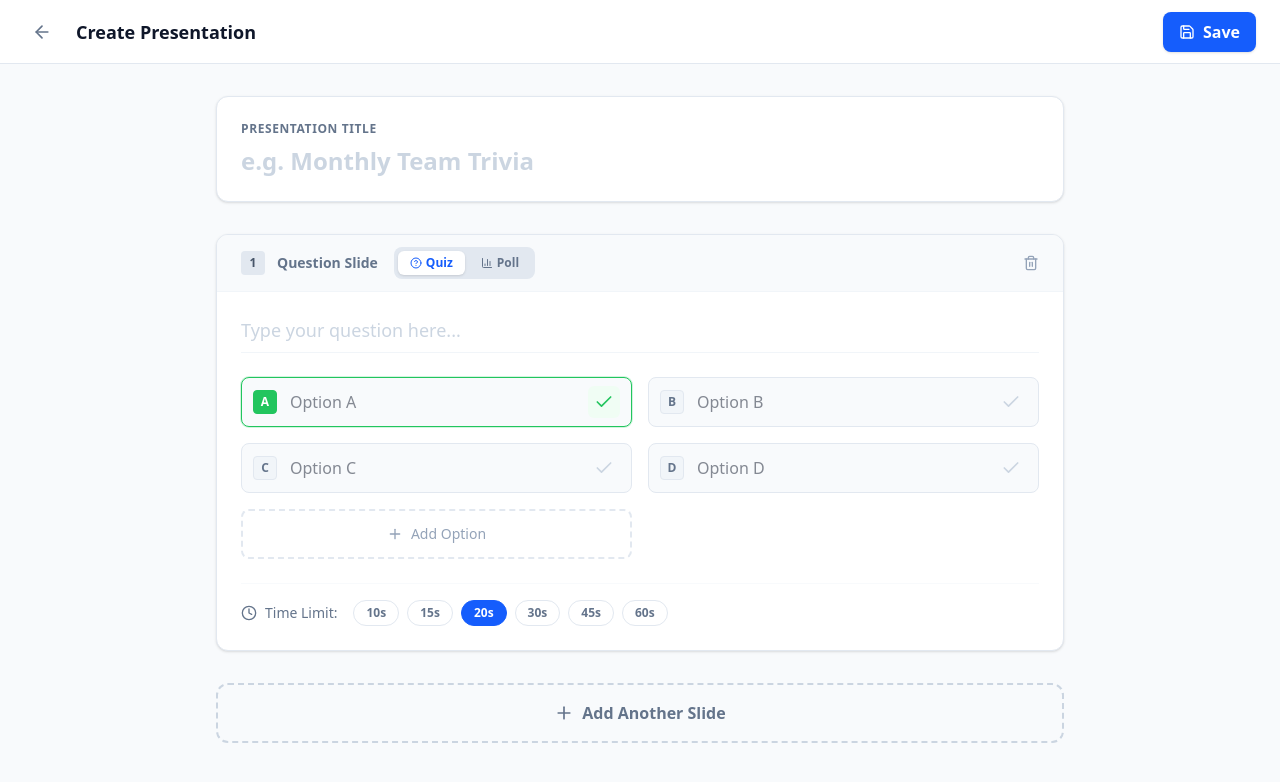
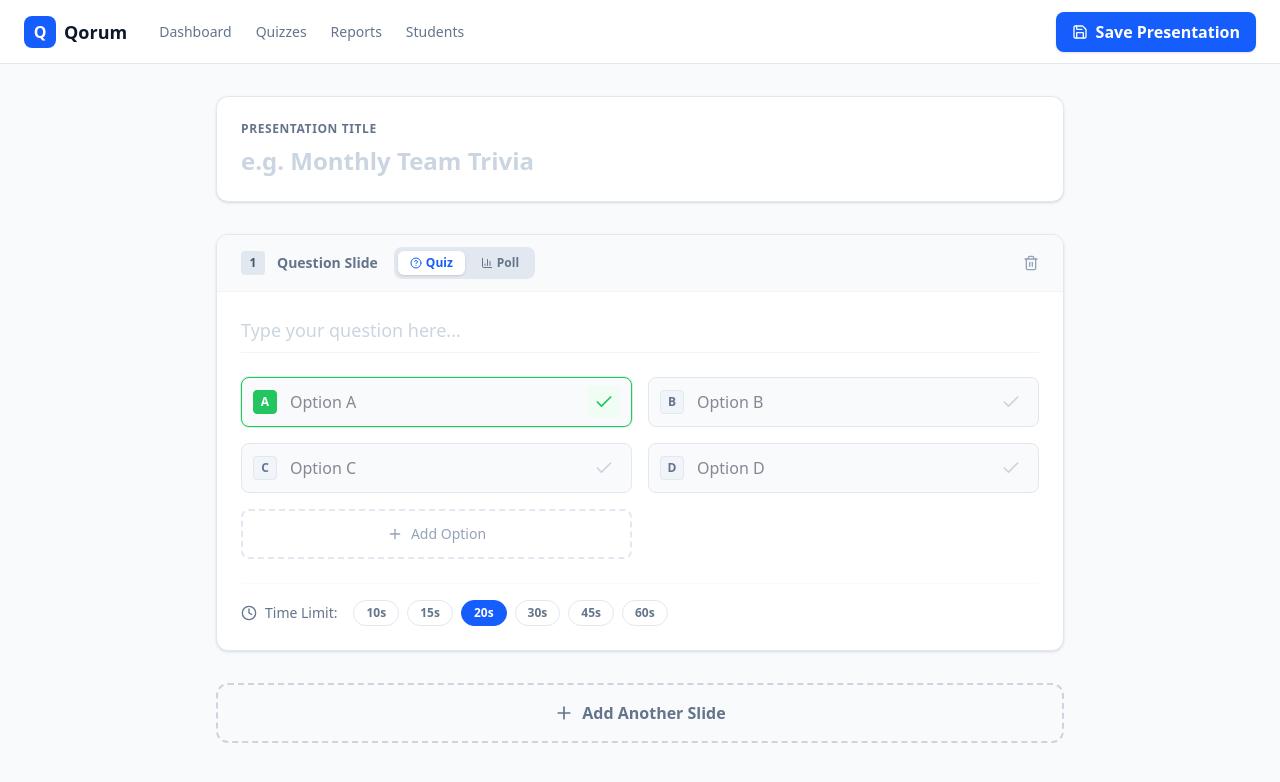
Before and after one commit to yuvis22/Live-Quiz, a Next.js app in the folder client/: page /host/create in a window 1280 px wide. Shown: the top 782 px of the page. Built offline with nearby package versions, Linux system fonts and the light colour scheme; no server answers.

Commit message:
Feat: NavBAr for host

```diff
--- a/client/src/app/host/create/page.tsx
+++ b/client/src/app/host/create/page.tsx
@@ -3,7 +3,8 @@
 import { useState } from 'react';
 import { useRouter } from 'next/navigation';
 import { useUser, UserButton } from '@clerk/nextjs';
-import { Plus, Trash2, Save, ArrowLeft, Check, Clock, GripVertical, BarChart3, HelpCircle } from 'lucide-react';
+import { Plus, Trash2, Save, Check, Clock, BarChart3, HelpCircle } from 'lucide-react';
+import HostNavbar from '@/components/HostNavbar';
 import { toast } from 'react-hot-toast';
 import { API_URL } from '@/lib/config';
 
@@ -155,24 +156,15 @@ export default function CreateQuiz() {
 
   return (
     <div className="min-h-screen bg-slate-50 font-sans text-slate-900 pb-20">
-      <nav className="bg-white border-b border-slate-200 px-6 h-16 flex items-center justify-between sticky top-0 z-50">
-         <div className="flex items-center gap-4">
-           <button onClick={() => router.back()} className="p-2 hover:bg-slate-100 rounded-lg text-slate-500 transition-colors">
-              <ArrowLeft className="w-5 h-5" />
-           </button>
-           <span className="font-bold text-lg">Create Presentation</span>
-         </div>
-         <div className="flex items-center gap-4">
-            <button
-              onClick={handleSave}
-              disabled={loading}
-              className="px-4 py-2 bg-blue-600 hover:bg-blue-700 text-white font-semibold rounded-lg flex items-center gap-2 transition-all shadow-sm"
-            >
-              {loading ? 'Saving...' : <><Save className="w-4 h-4" /> Save</>}
-            </button>
-           <UserButton />
-         </div>
-      </nav>
+      <HostNavbar  actions={
+         <button
+            onClick={handleSave}
+            disabled={loading}
+            className="px-4 py-2 bg-blue-600 hover:bg-blue-700 text-white font-semibold rounded-lg flex items-center gap-2 transition-all shadow-sm disabled:opacity-50 disabled:cursor-not-allowed"
+          >
+            {loading ? 'Saving...' : <><Save className="w-4 h-4" /> Save Presentation</>}
+          </button>
+      } />
 
       <div className="max-w-4xl mx-auto px-6 py-8 space-y-8">
 
--- a/client/src/app/host/dashboard/page.tsx
+++ b/client/src/app/host/dashboard/page.tsx
@@ -10,6 +10,7 @@ import { Copy, Plus, Play, SkipForward, Users, Clock, Check, BarChart3, Trophy,
 import { toast } from 'react-hot-toast';
 import { API_URL } from '@/lib/config';
 import { useHostStore } from '@/store/useHostStore';
+import HostNavbar from '@/components/HostNavbar';
 
 export default function HostDashboard() {
   const { user, isLoaded } = useUser();
@@ -176,21 +177,7 @@ export default function HostDashboard() {
   if (!roomId) {
     return (
       <main className="min-h-screen bg-slate-50 font-sans text-slate-900">
-        <nav className="bg-white border-b border-slate-200 px-6 h-16 flex items-center justify-between sticky top-0 z-10">
-           <div className="flex items-center gap-8">
-               <div className="flex items-center gap-2">
-                 <div className="w-8 h-8 bg-blue-600 rounded-lg flex items-center justify-center text-white font-bold">Q</div>
-                 <span className="font-bold text-lg hidden md:block">Qorum</span>
-               </div>
-               <div className="hidden md:flex items-center gap-6">
-                   <button onClick={() => router.push('/host/dashboard')} className="text-sm font-semibold text-blue-600">Dashboard</button>
-                   <button onClick={() => router.push('/host/quizzes')} className="text-sm font-medium text-slate-500 hover:text-slate-900 transition-colors">Quizzes</button>
-                   <button onClick={() => router.push('/host/reports')} className="text-sm font-medium text-slate-500 hover:text-slate-900 transition-colors">Reports</button>
-                   <button onClick={() => router.push('/host/students')} className="text-sm font-medium text-slate-500 hover:text-slate-900 transition-colors">Students</button>
-               </div>
-           </div>
-           <UserButton />
-        </nav>
+        <HostNavbar />
 
         <div className="max-w-7xl mx-auto p-6 space-y-8">
             {/* 1. Welcome & Stats */}
--- a/client/src/app/host/quizzes/page.tsx
+++ b/client/src/app/host/quizzes/page.tsx
@@ -17,6 +17,7 @@ import { getSocket } from '@/lib/socket';
 import toast from 'react-hot-toast';
 import { API_URL } from '@/lib/config';
 import { useHostStore } from '@/store/useHostStore';
+import HostNavbar from '@/components/HostNavbar';
 
 export default function QuizzesPage() {
   const { user, isLoaded } = useUser();
@@ -52,21 +53,7 @@ export default function QuizzesPage() {
 
   return (
     <main className="min-h-screen bg-slate-50 font-sans text-slate-900">
-        <nav className="bg-white border-b border-slate-200 px-6 h-16 flex items-center justify-between sticky top-0 z-10">
-           <div className="flex items-center gap-4">
-             <button
-                onClick={() => router.push('/host/dashboard')}
-                className="p-2 hover:bg-slate-100 rounded-lg transition-colors text-slate-500"
-             >
-                <ArrowLeft className="w-5 h-5" />
-             </button>
-             <div className="flex items-center gap-2">
-                <div className="w-8 h-8 bg-blue-600 rounded-lg flex items-center justify-center text-white font-bold">Q</div>
-                <span className="font-bold text-lg">My Quizzes</span>
-             </div>
-           </div>
-           <UserButton />
-        </nav>
+        <HostNavbar />
 
         <div className="max-w-5xl mx-auto p-6">
             <div className="flex flex-col md:flex-row gap-6 justify-between items-start md:items-center mb-8">
--- a/client/src/app/host/reports/page.tsx
+++ b/client/src/app/host/reports/page.tsx
@@ -19,6 +19,7 @@ import {
 import toast from 'react-hot-toast';
 import { API_URL } from '@/lib/config';
 import { useHostStore } from '@/store/useHostStore';
+import HostNavbar from '@/components/HostNavbar';
 
 function ReportsContent() {
   const { user, isLoaded } = useUser();
@@ -64,21 +65,7 @@ function ReportsContent() {
 
   return (
     <main className="min-h-screen bg-slate-50 font-sans text-slate-900">
-        <nav className="bg-white border-b border-slate-200 px-6 h-16 flex items-center justify-between sticky top-0 z-10">
-           <div className="flex items-center gap-4">
-             <button
-                onClick={() => router.push('/host/dashboard')}
-                className="p-2 hover:bg-slate-100 rounded-lg transition-colors text-slate-500"
-             >
-                <ArrowLeft className="w-5 h-5" />
-             </button>
-             <div className="flex items-center gap-2">
-                <div className="w-8 h-8 bg-blue-600 rounded-lg flex items-center justify-center text-white font-bold">Q</div>
-                <span className="font-bold text-lg">Past Reports</span>
-             </div>
-           </div>
-           <UserButton />
-        </nav>
+        <HostNavbar />
 
         <div className="max-w-5xl mx-auto p-6">
             <div className="flex flex-col md:flex-row gap-6 justify-between items-start md:items-center mb-8">
--- a/client/src/app/host/students/page.tsx
+++ b/client/src/app/host/students/page.tsx
@@ -14,6 +14,7 @@ import {
 import toast from 'react-hot-toast';
 import { API_URL } from '@/lib/config';
 import { useHostStore } from '@/store/useHostStore';
+import HostNavbar from '@/components/HostNavbar';
 
 export default function StudentsPage() {
   const { user, isLoaded } = useUser();
@@ -51,23 +52,7 @@ export default function StudentsPage() {
 
   return (
     <main className="min-h-screen bg-slate-50 font-sans text-slate-900">
-        <nav className="bg-white border-b border-slate-200 px-6 h-16 flex items-center justify-between sticky top-0 z-10">
-           <div className="flex items-center gap-4">
-             <button
-                onClick={() => router.push('/host/dashboard')}
-                className="p-2 hover:bg-slate-100 rounded-lg transition-colors text-slate-500"
-             >
-                <ArrowLeft className="w-5 h-5" />
-             </button>
-             <div className="flex items-center gap-2">
-                <div className="w-8 h-8 bg-purple-600 rounded-lg flex items-center justify-center text-white font-bold">
-                    <Users className="w-5 h-5" />
-                </div>
-                <span className="font-bold text-lg">My Students</span>
-             </div>
-           </div>
-           <UserButton />
-        </nav>
+        <HostNavbar />
 
         <div className="max-w-4xl mx-auto p-6">
             <div className="flex flex-col md:flex-row gap-6 justify-between items-start md:items-center mb-8">
--- /dev/null
+++ b/client/src/components/HostNavbar.tsx
@@ -0,0 +1,57 @@
+'use client';
+
+import { useUser, UserButton } from '@clerk/nextjs';
+import { useRouter } from 'next/navigation';
+
+interface HostNavbarProps {
+  actions?: React.ReactNode;
+}
+
+export default function HostNavbar({ actions }: HostNavbarProps) {
+  const { user } = useUser();
+  const router = useRouter();
+
+  return (
+    <nav className="bg-white border-b border-slate-200 px-6 h-16 flex items-center justify-between sticky top-0 z-10 w-full">
+       <div className="flex items-center gap-8">
+           <div className="flex items-center gap-2 cursor-pointer" onClick={() => router.push('/host/dashboard')}>
+             <div className="w-8 h-8 bg-blue-600 rounded-lg flex items-center justify-center text-white font-bold">Q</div>
+             <span className="font-bold text-lg hidden md:block">Qorum</span>
+           </div>
+
+           <div className="hidden md:flex items-center gap-6">
+               <button
+                  onClick={() => router.push('/host/dashboard')}
+                  className="text-sm font-medium text-slate-500 hover:text-blue-600 transition-colors"
+                >
+                  Dashboard
+               </button>
+               <button
+                  onClick={() => router.push('/host/quizzes')}
+                  className="text-sm font-medium text-slate-500 hover:text-blue-600 transition-colors"
+                >
+                  Quizzes
+               </button>
+               <button
+                  onClick={() => router.push('/host/reports')}
+                  className="text-sm font-medium text-slate-500 hover:text-blue-600 transition-colors"
+                >
+                  Reports
+               </button>
+               <button
+                  onClick={() => router.push('/host/students')}
+                  className="text-sm font-medium text-slate-500 hover:text-blue-600 transition-colors"
+                >
+                  Students
+               </button>
+           </div>
+       </div>
+
+       <div className="flex items-center gap-4">
+           {/* Mobile Menu Button could go here */}
+           {actions}
+           <UserButton />
+       </div>
+    </nav>
+  );
+}
```
Also changed, not shown: client/src/app/page.tsx (+6 -12 lines).
